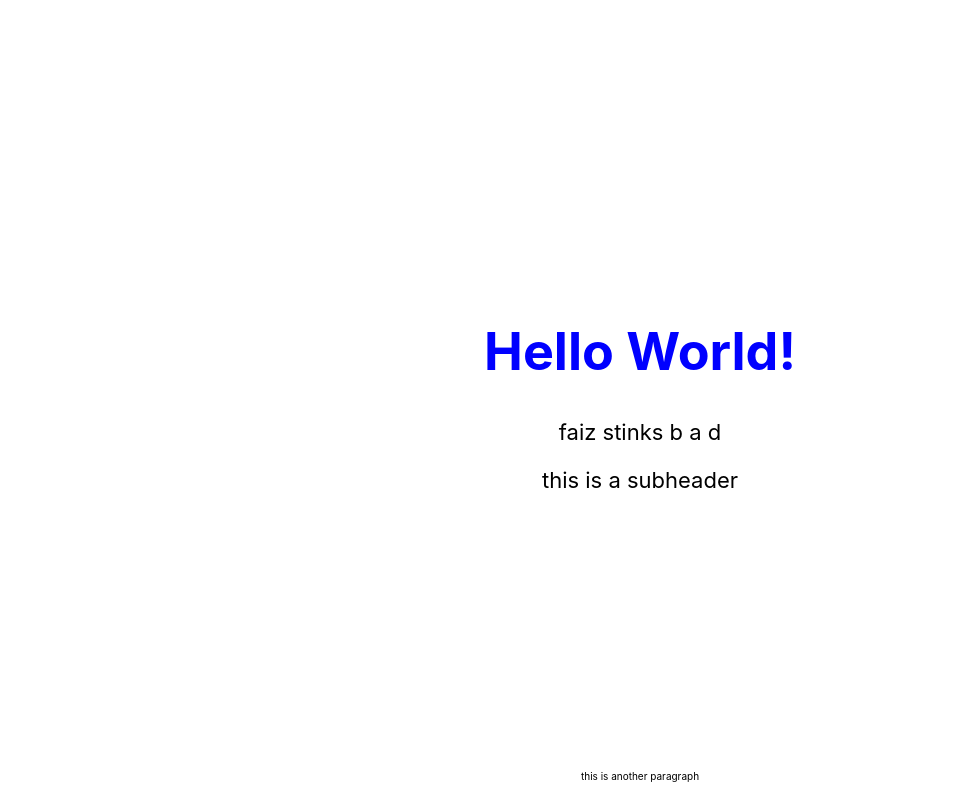
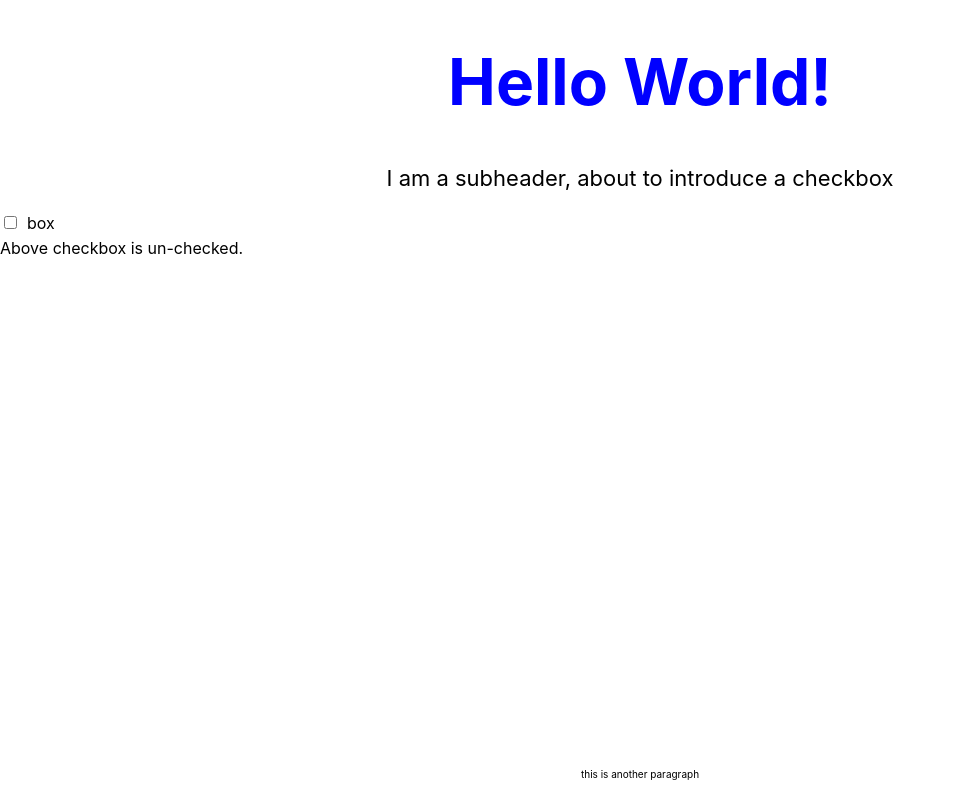
Before and after one commit to mohitxxkapur/cweggs, a React (Create React App) app: page / in a window 1280 px wide. Shown: the whole page, without its empty margins (0-956 px from the left). Built offline with nearby package versions, Linux system fonts and the light colour scheme.

Commit message:
finally added checkbox and changed some styling - lots to do still

```diff
--- a/src/App.css
+++ b/src/App.css
@@ -2,51 +2,56 @@
   text-align: center;
 }
 
-.App-logo {
-  height: 40vmin;
-  pointer-events: none;
-}
-
-@media (prefers-reduced-motion: no-preference) {
-  .App-logo {
-    animation: App-logo-spin infinite 20s linear;
-  }
-}
-
 .App-header {
   background-color: white;
-  min-height: 100vh;
+  min-height: 8vh; /* Reduced from 100vh to 80vh */
   display: flex;
   flex-direction: column;
   align-items: center;
   justify-content: center;
-  font-size: calc(10px + 2vmin);
+  font-size: calc(16px + 2vmin);
   color: blue;
   padding: 0;
   margin: 0;
 }
 
 .App-subheader {
-	margin-top:-20px;
+  margin-top: -20px;
   font-size: 22px;
   color: black;
 }
 
-.App-paragraph {
+.App-tinyparagraph {
   font-size: 10px;
   color: black;
-	margin-top: -40px;
+  position: absolute;
+  bottom: 10px; /* Position 100px above the bottom of the screen */
+  text-align: center;
+  left: 50%;
+  transform: translateX(-50%);
 }
 
-.App-link {
-  color: #61dafb;
+.checkbox-container {
+  position: relative;
+  width: 100%;
+  display: flex;
+  justify-content: flex-start;
+  padding-left: 0;
+  align-items: center;
 }
 
-@keyframes App-logo-spin {
-  from {
-    transform: rotate(0deg);
+.checkbox-container input[type="checkbox"] {
+  margin-right: 10px;
 }
-  to {
-    transform: rotate(360deg);
+
+.checkbox-container span {
+  font-size: 16px; /* Adjust this value to change the text size */
 }
+
+.result {
+  margin-top: 10px;
+  position: absolute;
+  text-align: center;
+  z-index: -1;
+
 }
--- a/src/App.js
+++ b/src/App.js
@@ -1,21 +1,35 @@
 import './App.css';
+import React from 'react';
 //test
-//sparkle sparkle
 
 const App = () => {
+	const [checked, setChecked] = React.useState(false);
+	function handleChange(e) {
+	   setChecked(e.target.checked);
+	}
+
 //function App() {
   return (
     <div className="App">
 		<header className="App-header">
 			<h1>Hello World!</h1>
 			<div className="App-subheader">
-				<p>faiz stinks b a d </p>
-				<p>this is a subheader </p>
+				<p>I am a subheader, about to introduce a checkbox </p>
 			</div>
 		</header>
 
+		<div className='checkbox-container'>
+			<input value = "test" type = "checkbox" onChange = {handleChange} />
+			<span>box</span>
 
-		<div className="App-paragraph">
+			<div className="result">
+        		<br></br>
+				<br></br>
+				Above checkbox is {checked ? "checked" : "un-checked"}.
+      		</div>
+		</div>
+
+		<div className="App-tinyparagraph">
 			<p>this is another paragraph </p>
       </div>
     </div>
```
Lines whose indentation alone changed are shown as unchanged.
